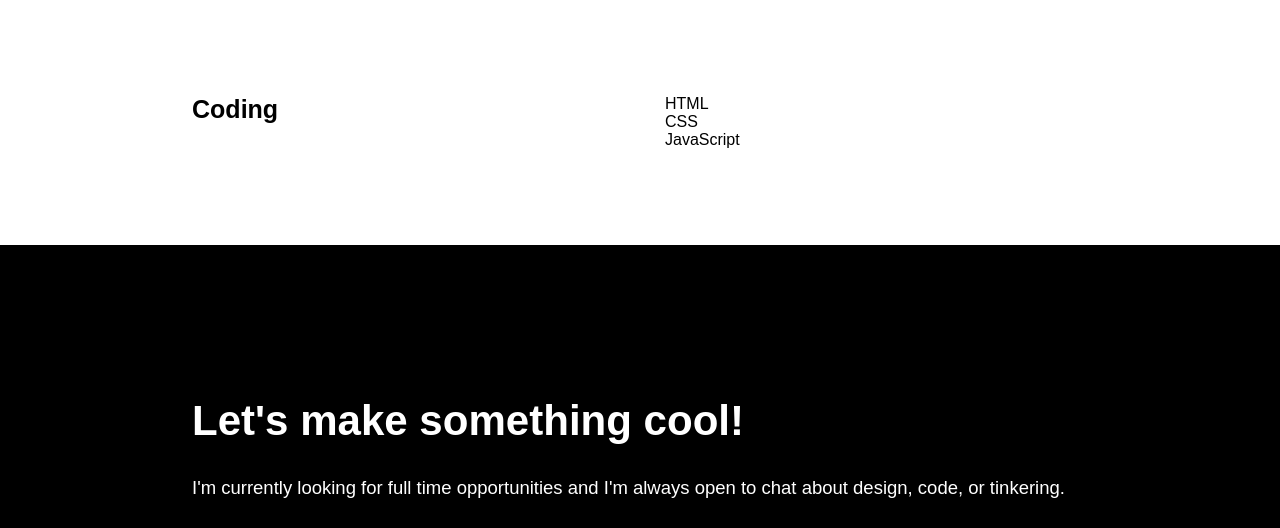
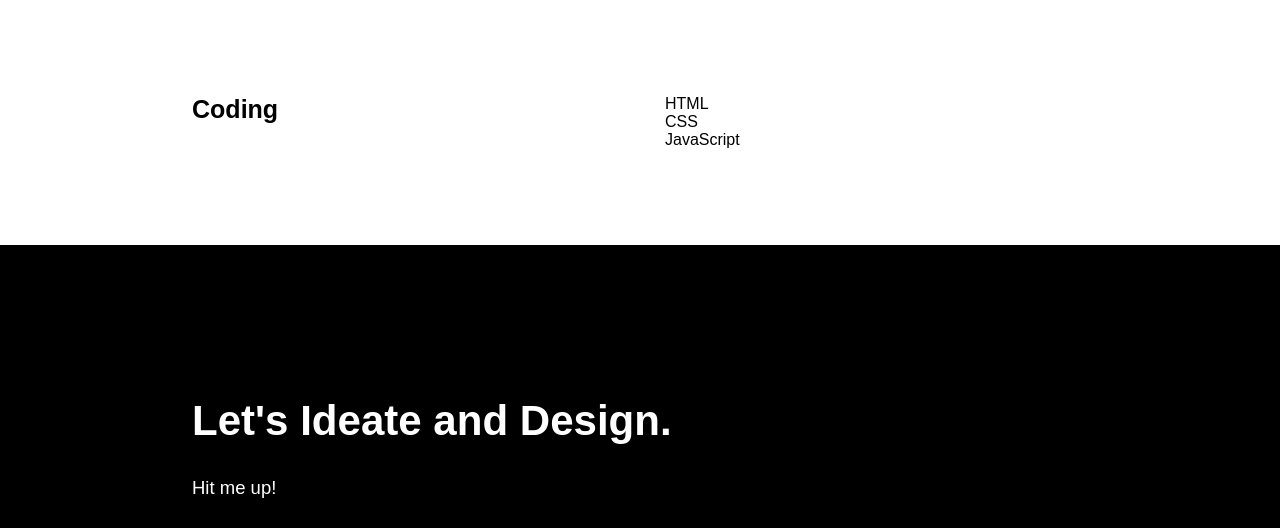
Before and after one commit to JJ4103/website-portfolio, a plain HTML site: page index.html in a window 1280 px wide. Shown: the part 2690-3218 px from the top of the page. Drawn offline with nearby package versions, Linux system fonts and the light colour scheme; a web font is replaced by a local one.

Commit message:
Update index.html

```diff
--- a/index.html
+++ b/index.html
@@ -148,11 +148,7 @@ reading business related books and doing vlogs for restaurants.</p>
           </div>
       </section>
       <section id="contact" class="inverted-colours">
-          <h2>Let's make something cool!</h2>
-          <p>
-              I'm currently looking for full time opportunities and I'm always open to chat
-              about design, code, or tinkering.
-          </p>
+          <h2>Let's Ideate and Design.</h2>
           <p>Hit me up!</p>
           <a class="btn" href="mailto:jaineshjadav86172@gmail.com?subject=I%20want%20to%20hire%20Jainesh Jadav&body=Hi,%20 Jainesh">jaineshjadav86172@gmail.com</a>
           <ul>
```
